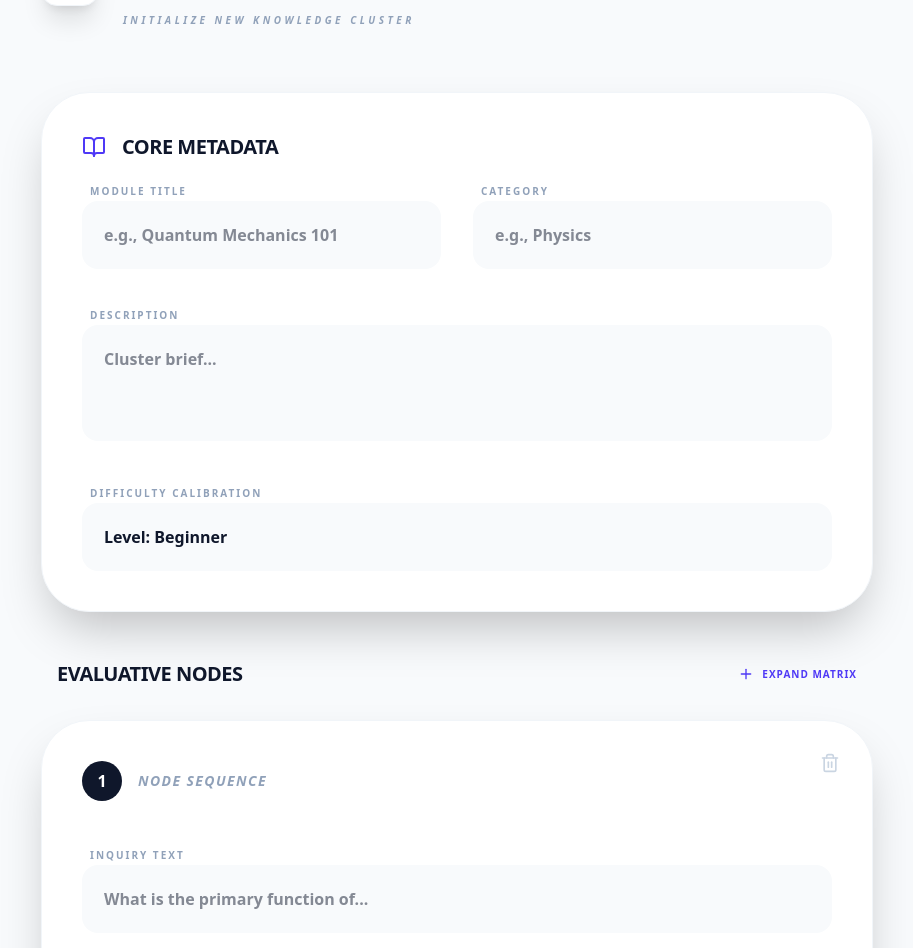
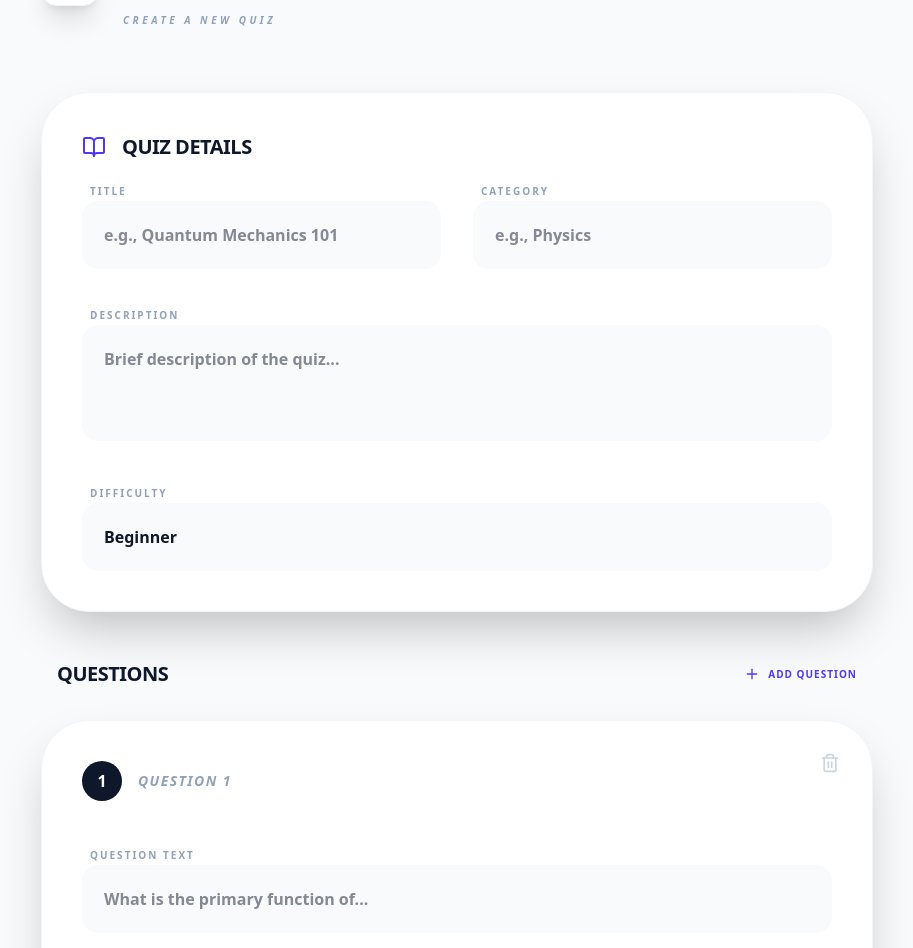
Before and after one commit to Dach-JL/quiz_system, a Next.js app: page /admin/quizzes/new in a window 1280 px wide. Shown: the part 204-1152 px from the top of the page, without its empty margins (183-1096 px from the left). Built offline with nearby package versions, Linux system fonts and the light colour scheme; no server answers.

Commit message:
update the englisg synonemys

```diff
--- a/src/app/admin/dashboard/page.tsx
+++ b/src/app/admin/dashboard/page.tsx
@@ -119,7 +119,7 @@ export default async function AdminDashboard() {
                             ))}
                             {recentActivity.length === 0 && (
                                 <li className="p-24 text-center">
-                                    <p className="text-sm font-bold text-slate-400 dark:text-slate-600 uppercase tracking-widest italic leading-relaxed">System idle. No incoming data streams.</p>
+                                    <p className="text-sm font-bold text-slate-400 dark:text-slate-600 uppercase tracking-widest italic leading-relaxed">No recent activity yet.</p>
                                 </li>
                             )}
                         </ul>
@@ -129,15 +129,15 @@ export default async function AdminDashboard() {
                     <div className="lg:col-span-2 space-y-12">
                         <div className="bg-indigo-950 dark:bg-indigo-600 rounded-[4rem] p-12 text-white shadow-3xl relative overflow-hidden group">
                             <div className="absolute -bottom-20 -right-20 h-64 w-64 bg-white/10 rounded-full blur-3xl group-hover:scale-150 transition-transform duration-700"></div>
-                            <h3 className="text-3xl font-black mb-6 tracking-tight leading-none">Catalog Sync</h3>
+                            <h3 className="text-3xl font-black mb-6 tracking-tight leading-none">Quiz Management</h3>
                             <p className="text-base font-bold text-indigo-200/80 mb-12 italic leading-relaxed">
-                                Deploy new knowledge clusters or calibrate existing evaluation modules to optimize student ROI.
+                                Create new quizzes or edit existing ones to keep your content fresh and engaging.
                             </p>
                             <Link
                                 href="/admin/quizzes"
                                 className="block w-full text-center bg-white text-indigo-950 py-6 rounded-[2rem] font-black text-base hover:bg-indigo-50 transition-all hover:-translate-y-2 active:scale-95 shadow-2xl"
                             >
-                                Enter Management Hub
+                                Manage Quizzes
                             </Link>
                         </div>
 
@@ -150,8 +150,8 @@ export default async function AdminDashboard() {
                                 {topPerformers.map((p: any, i: number) => (
                                     <li key={i} className="flex items-center gap-5">
                                         <span className={`h-10 w-10 rounded-full flex items-center justify-center font-black text-sm ${i === 0 ? 'bg-amber-100 text-amber-700 dark:bg-amber-500/10 dark:text-amber-400' :
-                                                i === 1 ? 'bg-slate-100 text-slate-500 dark:bg-slate-800 dark:text-slate-400' :
-                                                    'bg-orange-50 text-orange-600 dark:bg-orange-500/10 dark:text-orange-400'
+                                            i === 1 ? 'bg-slate-100 text-slate-500 dark:bg-slate-800 dark:text-slate-400' :
+                                                'bg-orange-50 text-orange-600 dark:bg-orange-500/10 dark:text-orange-400'
                                             }`}>
                                             {i === 0 ? '🥇' : i === 1 ? '🥈' : '🥉'}
                                         </span>
--- a/src/app/admin/quizzes/[id]/edit/page.tsx
+++ b/src/app/admin/quizzes/[id]/edit/page.tsx
@@ -50,10 +50,10 @@ export default function EditQuizPage({ params }: { params: Promise<{ id: string
                     });
                     setQuestions(data.questions);
                 } else {
-                    setError("Failed to retrieve knowledge cluster.");
+                    setError("Failed to load quiz.");
                 }
             } catch (err) {
-                setError("Protocol failure: Connection lost.");
+                setError("Connection failed. Please try again.");
             } finally {
                 setLoading(false);
             }
@@ -110,10 +110,10 @@ export default function EditQuizPage({ params }: { params: Promise<{ id: string
                 router.refresh();
             } else {
                 const data = await res.json();
-                setError(data.error || "Failed to recalibrate knowledge cluster.");
+                setError(data.error || "Failed to update quiz.");
             }
         } catch (err) {
-            setError("Network failure: Protocol interrupted.");
+            setError("Network error. Please try again.");
         } finally {
             setSubmitting(false);
         }
@@ -138,8 +138,8 @@ export default function EditQuizPage({ params }: { params: Promise<{ id: string
                         <ChevronLeft className="h-6 w-6" />
                     </Link>
                     <div>
-                        <h1 className="text-4xl font-black text-slate-900 dark:text-white tracking-tighter leading-none uppercase">Recalibrate <br />Module</h1>
-                        <p className="text-[10px] font-black text-slate-400 dark:text-slate-500 uppercase tracking-[0.35em] mt-4 italic">Update existing knowledge cluster</p>
+                        <h1 className="text-4xl font-black text-slate-900 dark:text-white tracking-tighter leading-none uppercase">Edit <br />Quiz</h1>
+                        <p className="text-[10px] font-black text-slate-400 dark:text-slate-500 uppercase tracking-[0.35em] mt-4 italic">Update quiz details</p>
                     </div>
                 </div>
 
@@ -155,12 +155,12 @@ export default function EditQuizPage({ params }: { params: Promise<{ id: string
                     <div className="bg-white dark:bg-slate-900 p-10 rounded-[3rem] shadow-2xl border border-slate-100 dark:border-slate-800 space-y-8">
                         <div className="flex items-center gap-4 mb-4">
                             <RefreshCw className="h-6 w-6 text-indigo-600" />
-                            <h2 className="text-xl font-black text-slate-900 dark:text-white uppercase tracking-tight">Sync metadata</h2>
+                            <h2 className="text-xl font-black text-slate-900 dark:text-white uppercase tracking-tight">Quiz Details</h2>
                         </div>
 
                         <div className="grid grid-cols-1 md:grid-cols-2 gap-8">
                             <div className="space-y-3">
-                                <label className="text-[10px] font-black text-slate-400 dark:text-slate-500 uppercase tracking-[0.2em] ml-2">Module Title</label>
+                                <label className="text-[10px] font-black text-slate-400 dark:text-slate-500 uppercase tracking-[0.2em] ml-2">Title</label>
                                 <input
                                     required
                                     name="title"
@@ -194,7 +194,7 @@ export default function EditQuizPage({ params }: { params: Promise<{ id: string
                         </div>
 
                         <div className="space-y-3">
-                            <label className="text-[10px] font-black text-slate-400 dark:text-slate-500 uppercase tracking-[0.2em] ml-2">Difficulty Calibration</label>
+                            <label className="text-[10px] font-black text-slate-400 dark:text-slate-500 uppercase tracking-[0.2em] ml-2">Difficulty</label>
                             <select
                                 name="difficulty"
                                 value={quizData.difficulty}
@@ -211,13 +211,13 @@ export default function EditQuizPage({ params }: { params: Promise<{ id: string
                     {/* Questions */}
                     <div className="space-y-8">
                         <div className="flex items-center justify-between px-4">
-                            <h2 className="text-xl font-black text-slate-900 dark:text-white uppercase tracking-tight">Evaluative Nodes</h2>
+                            <h2 className="text-xl font-black text-slate-900 dark:text-white uppercase tracking-tight">Questions</h2>
                             <button
                                 type="button"
                                 onClick={addQuestion}
                                 className="flex items-center gap-2 text-indigo-600 dark:text-indigo-400 font-black text-[10px] uppercase tracking-widest hover:translate-x-1 transition-transform"
                             >
-                                <Plus className="h-4 w-4" /> Expand Matrix
+                                <Plus className="h-4 w-4" /> Add Question
                             </button>
                         </div>
 
@@ -234,12 +234,12 @@ export default function EditQuizPage({ params }: { params: Promise<{ id: string
                                 </div>
                                 <div className="flex items-center gap-4 mb-10">
                                     <span className="h-10 w-10 rounded-full bg-slate-900 dark:bg-white text-white dark:text-slate-900 flex items-center justify-center font-black tabular-nums">{qIndex + 1}</span>
-                                    <h3 className="text-sm font-black text-slate-400 dark:text-slate-500 uppercase tracking-widest italic">Node Sequence</h3>
+                                    <h3 className="text-sm font-black text-slate-400 dark:text-slate-500 uppercase tracking-widest italic">Question {qIndex + 1}</h3>
                                 </div>
 
                                 <div className="space-y-8">
                                     <div className="space-y-3">
-                                        <label className="text-[10px] font-black text-slate-400 dark:text-slate-500 uppercase tracking-[0.2em] ml-2">Inquiry Text</label>
+                                        <label className="text-[10px] font-black text-slate-400 dark:text-slate-500 uppercase tracking-[0.2em] ml-2">Question Text</label>
                                         <input
                                             required
                                             value={q.question_text}
@@ -284,12 +284,12 @@ export default function EditQuizPage({ params }: { params: Promise<{ id: string
                             {submitting ? (
                                 <>
                                     <Loader2 className="h-6 w-6 animate-spin" />
-                                    SYNCING DATA...
+                                    Saving...
                                 </>
                             ) : (
                                 <>
                                     <Save className="h-6 w-6" />
-                                    APPLY RECALIBRATION
+                                    Save Changes
                                 </>
                             )}
                         </button>
--- a/src/app/admin/quizzes/new/page.tsx
+++ b/src/app/admin/quizzes/new/page.tsx
@@ -69,10 +69,10 @@ export default function NewQuizPage() {
                 router.refresh();
             } else {
                 const data = await res.json();
-                setError(data.error || "Failed to deploy knowledge cluster.");
+                setError(data.error || "Failed to create quiz.");
             }
         } catch (err) {
-            setError("Network failure: Protocol interrupted.");
+            setError("Network error. Please try again.");
         } finally {
             setLoading(false);
         }
@@ -86,8 +86,8 @@ export default function NewQuizPage() {
                         <ChevronLeft className="h-6 w-6" />
                     </Link>
                     <div>
-                        <h1 className="text-4xl font-black text-slate-900 dark:text-white tracking-tighter leading-none uppercase">Deploy <br />Module</h1>
-                        <p className="text-[10px] font-black text-slate-400 dark:text-slate-500 uppercase tracking-[0.35em] mt-4 italic">Initialize new knowledge cluster</p>
+                        <h1 className="text-4xl font-black text-slate-900 dark:text-white tracking-tighter leading-none uppercase">New <br />Quiz</h1>
+                        <p className="text-[10px] font-black text-slate-400 dark:text-slate-500 uppercase tracking-[0.35em] mt-4 italic">Create a new quiz</p>
                     </div>
                 </div>
 
@@ -103,12 +103,12 @@ export default function NewQuizPage() {
                     <div className="bg-white dark:bg-slate-900 p-10 rounded-[3rem] shadow-2xl border border-slate-100 dark:border-slate-800 space-y-8">
                         <div className="flex items-center gap-4 mb-4">
                             <BookOpen className="h-6 w-6 text-indigo-600" />
-                            <h2 className="text-xl font-black text-slate-900 dark:text-white uppercase tracking-tight">Core Metadata</h2>
+                            <h2 className="text-xl font-black text-slate-900 dark:text-white uppercase tracking-tight">Quiz Details</h2>
                         </div>
 
                         <div className="grid grid-cols-1 md:grid-cols-2 gap-8">
                             <div className="space-y-3">
-                                <label className="text-[10px] font-black text-slate-400 dark:text-slate-500 uppercase tracking-[0.2em] ml-2">Module Title</label>
+                                <label className="text-[10px] font-black text-slate-400 dark:text-slate-500 uppercase tracking-[0.2em] ml-2">Title</label>
                                 <input
                                     required
                                     name="title"
@@ -139,22 +139,22 @@ export default function NewQuizPage() {
                                 value={quizData.description}
                                 onChange={handleQuizChange}
                                 rows={3}
-                                placeholder="Cluster brief..."
+                                placeholder="Brief description of the quiz..."
                                 className="w-full bg-slate-50 dark:bg-slate-800/50 border-2 border-transparent focus:border-indigo-600 outline-none p-5 rounded-2xl text-slate-900 dark:text-white font-bold transition-all resize-none"
                             />
                         </div>
 
                         <div className="space-y-3">
-                            <label className="text-[10px] font-black text-slate-400 dark:text-slate-500 uppercase tracking-[0.2em] ml-2">Difficulty Calibration</label>
+                            <label className="text-[10px] font-black text-slate-400 dark:text-slate-500 uppercase tracking-[0.2em] ml-2">Difficulty</label>
                             <select
                                 name="difficulty"
                                 value={quizData.difficulty}
                                 onChange={handleQuizChange}
                                 className="w-full bg-slate-50 dark:bg-slate-800/50 border-2 border-transparent focus:border-indigo-600 outline-none p-5 rounded-2xl text-slate-900 dark:text-white font-bold transition-all appearance-none"
                             >
-                                <option value="Beginner">Level: Beginner</option>
-                                <option value="Intermediate">Level: Intermediate</option>
-                                <option value="Advanced">Level: Advanced</option>
+                                <option value="Beginner">Beginner</option>
+                                <option value="Intermediate">Intermediate</option>
+                                <option value="Advanced">Advanced</option>
                             </select>
                         </div>
                     </div>
@@ -162,13 +162,13 @@ export default function NewQuizPage() {
                     {/* Questions */}
                     <div className="space-y-8">
                         <div className="flex items-center justify-between px-4">
-                            <h2 className="text-xl font-black text-slate-900 dark:text-white uppercase tracking-tight">Evaluative Nodes</h2>
+                            <h2 className="text-xl font-black text-slate-900 dark:text-white uppercase tracking-tight">Questions</h2>
                             <button
                                 type="button"
                                 onClick={addQuestion}
                                 className="flex items-center gap-2 text-indigo-600 dark:text-indigo-400 font-black text-[10px] uppercase tracking-widest hover:translate-x-1 transition-transform"
                             >
-                                <Plus className="h-4 w-4" /> Expand Matrix
+                                <Plus className="h-4 w-4" /> Add Question
                             </button>
                         </div>
 
@@ -185,12 +185,12 @@ export default function NewQuizPage() {
                                 </div>
                                 <div className="flex items-center gap-4 mb-10">
                                     <span className="h-10 w-10 rounded-full bg-slate-900 dark:bg-white text-white dark:text-slate-900 flex items-center justify-center font-black tabular-nums">{qIndex + 1}</span>
-                                    <h3 className="text-sm font-black text-slate-400 dark:text-slate-500 uppercase tracking-widest italic">Node Sequence</h3>
+                                    <h3 className="text-sm font-black text-slate-400 dark:text-slate-500 uppercase tracking-widest italic">Question {qIndex + 1}</h3>
                                 </div>
 
                                 <div className="space-y-8">
                                     <div className="space-y-3">
-                                        <label className="text-[10px] font-black text-slate-400 dark:text-slate-500 uppercase tracking-[0.2em] ml-2">Inquiry Text</label>
+                                        <label className="text-[10px] font-black text-slate-400 dark:text-slate-500 uppercase tracking-[0.2em] ml-2">Question Text</label>
                                         <input
                                             required
                                             value={q.question_text}
@@ -237,12 +237,12 @@ export default function NewQuizPage() {
                             {loading ? (
                                 <>
                                     <Loader2 className="h-6 w-6 animate-spin" />
-                                    DEPLOYING DATA...
+                                    Saving...
                                 </>
                             ) : (
                                 <>
                                     <Save className="h-6 w-6" />
-                                    FINALIZE DEPLOYMENT
+                                    Save Quiz
                                 </>
                             )}
                         </button>
--- a/src/app/admin/quizzes/page.tsx
+++ b/src/app/admin/quizzes/page.tsx
@@ -43,12 +43,12 @@ export default function QuizManagement() {
                             <ChevronLeft className="h-6 w-6" />
                         </Link>
                         <div>
-                            <h1 className="text-5xl font-black text-slate-900 dark:text-white tracking-tighter leading-none">Catalog <br />Terminal</h1>
-                            <p className="text-[10px] font-black text-slate-400 dark:text-slate-500 uppercase tracking-[0.35em] mt-4 italic">Registry of available knowledge modules</p>
+                            <h1 className="text-5xl font-black text-slate-900 dark:text-white tracking-tighter leading-none">Quiz <br />Management</h1>
+                            <p className="text-[10px] font-black text-slate-400 dark:text-slate-500 uppercase tracking-[0.35em] mt-4 italic">All available quizzes</p>
                         </div>
                     </div>
                     <Link href="/admin/quizzes/new" className="w-full sm:w-auto flex items-center justify-center gap-3 bg-indigo-600 text-white px-7 py-3.5 rounded-2xl font-black text-sm shadow-2xl shadow-indigo-100 dark:shadow-none hover:bg-indigo-500 transition-all hover:-translate-y-1 active:scale-95">
-                        <Plus className="h-5 w-5" /> New knowledge Module
+                        <Plus className="h-5 w-5" /> New Quiz
                     </Link>
                 </div>
 
@@ -57,10 +57,10 @@ export default function QuizManagement() {
                         <table className="min-w-full divide-y divide-slate-100 dark:divide-slate-800">
                             <thead className="bg-slate-50/50 dark:bg-slate-800/50">
                                 <tr>
-                                    <th className="px-8 py-6 text-left text-[10px] font-black text-slate-400 dark:text-slate-500 uppercase tracking-[0.2em]">Deployment</th>
+                                    <th className="px-8 py-6 text-left text-[10px] font-black text-slate-400 dark:text-slate-500 uppercase tracking-[0.2em]">Title</th>
                                     <th className="px-8 py-6 text-left text-[10px] font-black text-slate-400 dark:text-slate-500 uppercase tracking-[0.2em]">Category</th>
-                                    <th className="px-8 py-6 text-left text-[10px] font-black text-slate-400 dark:text-slate-500 uppercase tracking-[0.2em]">Modules</th>
-                                    <th className="px-8 py-6 text-right text-[10px] font-black text-slate-400 dark:text-slate-500 uppercase tracking-[0.2em]">Link Actions</th>
+                                    <th className="px-8 py-6 text-left text-[10px] font-black text-slate-400 dark:text-slate-500 uppercase tracking-[0.2em]">Questions</th>
+                                    <th className="px-8 py-6 text-right text-[10px] font-black text-slate-400 dark:text-slate-500 uppercase tracking-[0.2em]">Actions</th>
                                 </tr>
                             </thead>
                             <tbody className="divide-y divide-slate-50 dark:divide-slate-800">
```
Also changed, not shown: src/app/(auth)/login/page.tsx (+7 -7 lines), src/app/(auth)/register/page.tsx (+11 -11 lines), src/app/leaderboard/page.tsx (+7 -7 lines).
